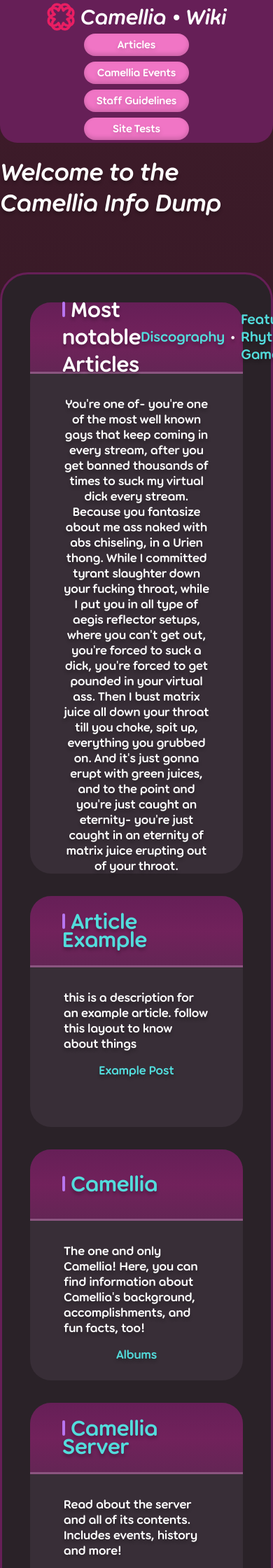
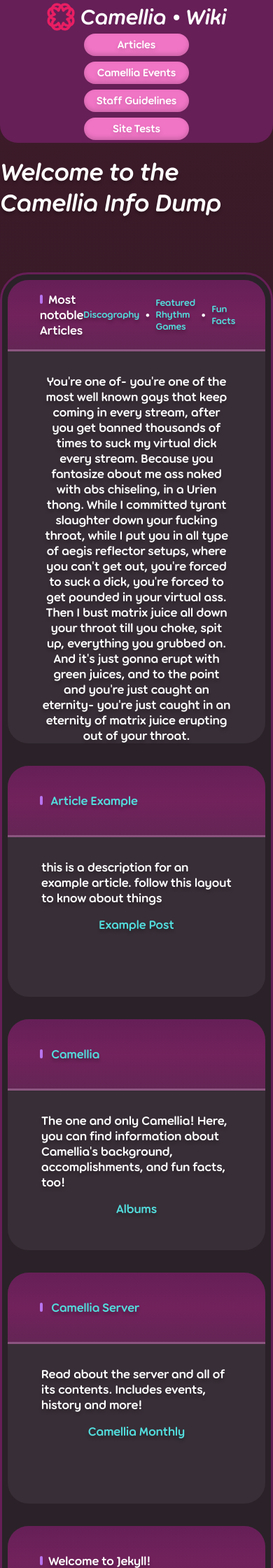
Before and after one commit to CamelliaCommunity/Wiki, a Jekyll site: the page built from index.markdown, in a window 390 px wide. Shown: the top 2240 px of the page at 70% size. Built offline with Jekyll 4.4.1, drawn with Linux system fonts in a browser that asks for light colours.

Commit message:
fix up responsive layout

```diff
--- a/_layouts/article.html
+++ b/_layouts/article.html
@@ -13,7 +13,8 @@
     border-radius: 10px;
     margin-left: 24px;
     transition: all 0.3s ease-in-out;
-  }
+    margin-bottom: 32px;
+    }
   img:hover {
     border: 4px solid var(--hoverColor);
     transform: scale(1.02);
--- a/_layouts/home.html
+++ b/_layouts/home.html
@@ -14,10 +14,6 @@
   }
   .miniCard .centerItem a:last-child::after {
     display: none;
-  }
-
-  .makeBig {
-    font-size: 32.44px !important;
   }
 </style>
 
@@ -54,7 +50,9 @@
       {% for article in site.articles %}
       <div class="miniCard">
         <div class="cardHeader">
-          <h2><a class="makeBig" href="{{ article.url }}">{{ article.title }}</a></h2>
+          <h2>
+            <a class="makeBig" href="{{ article.url }}">{{ article.title }}</a>
+          </h2>
         </div>
         <p>{{ article.description }}</p>
         <p class="centerItem">
--- a/assets/_scss/styles.scss
+++ b/assets/_scss/styles.scss
@@ -291,6 +291,10 @@
 /* for big titles */
 .pageTitle#smallerFont {
   font: normal normal 600 32px/21px var(--font-default);
+}
+
+.makeBig {
+  font-size: 32.44px !important;
 }
 
 #navigationButtons {
@@ -945,33 +949,30 @@
       min-height: 330px;
     }
   }
+
+  #titleContainer {
+    min-width: auto;
+  }
 }
 
 @media screen and (max-width: 860px) {
   .card {
-    margin-left: 24px;
-    margin-right: 24px;
-
     p {
       text-align: center;
     }
+
+    .cardContents {
+      width: 100%;
+    }
   }
 
-  .cardBackground h1 {
-    margin-left: 24px;
-    line-height: 1;
-  }
-
-  .cardBackground #footNote {
-    margin-left: 24px;
-  }
-
-  .cardBackground #footNoteRight {
-    margin-right: 24px;
+  #contentWedge {
+    width: 174px;
   }
 
   .cardBackground {
     width: 100%;
+    padding: 8px;
   }
 }
 
@@ -994,6 +995,26 @@
       border-bottom-left-radius: 32px;
     }
   }
+
+  /* temporary fix */
+  .cardHeader h2 {
+    line-height: normal;
+    font-size: 18px;
+  }
+
+  .cardHeader h2::before {
+    line-height: normal;
+    height: 13px;
+  }
+
+  .cardHeader a {
+    line-height: normal;
+    font-size: 14px;
+  }
+
+  .makeBig {
+    font-size: 18px !important;
+  }
 }
 
 @media screen and (max-width: 422px) {
--- a/assets/css/styles.css
+++ b/assets/css/styles.css
@@ -288,6 +288,10 @@
 /* for big titles */
 .pageTitle#smallerFont {
   font: normal normal 600 32px/21px var(--font-default);
+}
+
+.makeBig {
+  font-size: 32.44px !important;
 }
 
 #navigationButtons {
@@ -883,27 +887,23 @@
     max-width: 1136px;
     min-height: 330px;
   }
+  #titleContainer {
+    min-width: auto;
+  }
 }
 @media screen and (max-width: 860px) {
-  .card {
-    margin-left: 24px;
-    margin-right: 24px;
-  }
   .card p {
     text-align: center;
   }
-  .cardBackground h1 {
-    margin-left: 24px;
-    line-height: 1;
+  .card .cardContents {
+    width: 100%;
   }
-  .cardBackground #footNote {
-    margin-left: 24px;
-  }
-  .cardBackground #footNoteRight {
-    margin-right: 24px;
+  #contentWedge {
+    width: 174px;
   }
   .cardBackground {
     width: 100%;
+    padding: 8px;
   }
 }
 /* update sticky header as it takes up too much space on small screens */
@@ -925,6 +925,22 @@
     border-top-left-radius: 32px;
     border-bottom-left-radius: 32px;
   }
+  /* temporary fix */
+  .cardHeader h2 {
+    line-height: normal;
+    font-size: 18px;
+  }
+  .cardHeader h2::before {
+    line-height: normal;
+    height: 13px;
+  }
+  .cardHeader a {
+    line-height: normal;
+    font-size: 14px;
+  }
+  .makeBig {
+    font-size: 18px !important;
+  }
 }
 @media screen and (max-width: 422px) {
   header {
```
Also changed, not shown: assets/images/articleImages/camellia.png, 1 other file.
